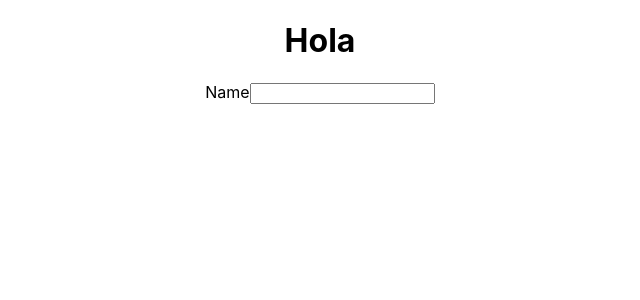
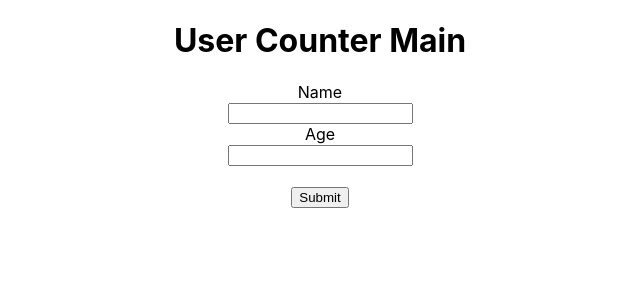
Before and after one commit to GlebHelg/react-complete-guide, a React (Create React App) app in the folder 8 - Complete Project/MyImplementation/user-counter/: page / in a window 1280 px wide. Shown: the top 300 px of the page, without its empty margins (320-960 px from the left). Built offline with nearby package versions, Linux system fonts and the light colour scheme.

Commit message:
8-MyImplementation form structure complete

```diff
--- /dev/null
+++ b/8 - Complete Project/MyImplementation/user-counter/src/components/InputForm/InputField/InputField.jsx
@@ -0,0 +1,14 @@
+
+const InputField = (props) => {
+    const inputLabel = <label className="input-label" htmlFor={props.id}>{props.label}</label>;
+    const inputField = <input type={props.type} id={props.id} value={props.value}/>;
+
+    return (
+        <>
+            {inputLabel}<br/>
+            {inputField}<br/>
+        </>
+    );
+}
+
+export default InputField;
--- a/8 - Complete Project/MyImplementation/user-counter/src/components/InputForm/InputForm.jsx
+++ b/8 - Complete Project/MyImplementation/user-counter/src/components/InputForm/InputForm.jsx
@@ -1,13 +1,22 @@
+import InputField from './InputField/InputField';
+
+const GenerateHtmlFromInputList = (inputFieldsList) => {
+    return inputFieldsList.map((o, idx) => <InputField
+                                                    type={o.inputType}
+                                                    label={o.inputLabel}
+                                                    id={o.inputId}
+                                                    value={o.value}
+                                                    key={idx}/>);
+}
 
 const InputForm = (props) => {
-
-    const inputLabel = <label className="input-label">{props.label}</label>;
-    const inputText = <input type="text" id=""/>;
-
+    console.log(props);
+    const inputFieldsListJsx = GenerateHtmlFromInputList(props.inputFieldsList);
+    console.log(inputFieldsListJsx);
     return (
-        <form className="input-field">
-            {inputLabel}
-            {inputText}
+        //() => console.log('yolo')
+        <form className="input-field" action={''}>
+            {inputFieldsListJsx}
         </form>
     );
 }
--- a/8 - Complete Project/MyImplementation/user-counter/src/components/UserCounterMain/UserCounterMain.jsx
+++ b/8 - Complete Project/MyImplementation/user-counter/src/components/UserCounterMain/UserCounterMain.jsx
@@ -1,17 +1,33 @@
 import InputForm from '../InputForm/InputForm';
 
+const inputFormPropsGenerator = () => {
+
+    const inputFields = [
+        {
+            inputType: "text",
+            inputLabel: "Name",
+            inputId: "Name"
+        },
+        {
+            inputType: "number",
+            inputLabel: "Age",
+            inputId: "UserAge"
+        },
+        {
+            inputType: "submit",
+            inputValue: "Submit"
+        }
+    ];
+    return inputFields;
+};
 
 const UserCounterMain = () => {
 
-    const inputFieldUsername = <InputForm />;
-    const inputFieldAge = <InputForm />;
-
     return (
         <div>
-            <h1>Hola</h1>
-            <InputForm label="Name"/>
-            {/* {inputFieldUsername}
-            {inputFieldAge} */}
+            <h1>User Counter Main</h1>
+            <InputForm inputFieldsList={inputFormPropsGenerator()}/>
+
         </div>
 
     );
```
Also changed, not shown: 8 - Complete Project/MyImplementation/user-counter/src/components/InputForm/InputField/InputField.css (added).
